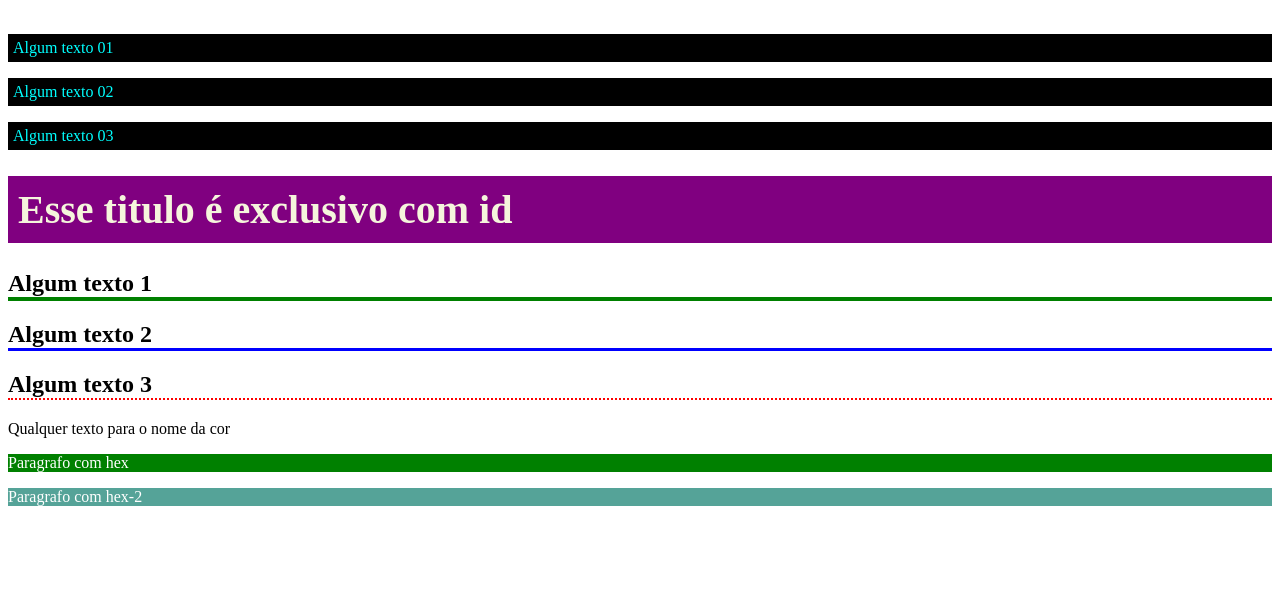
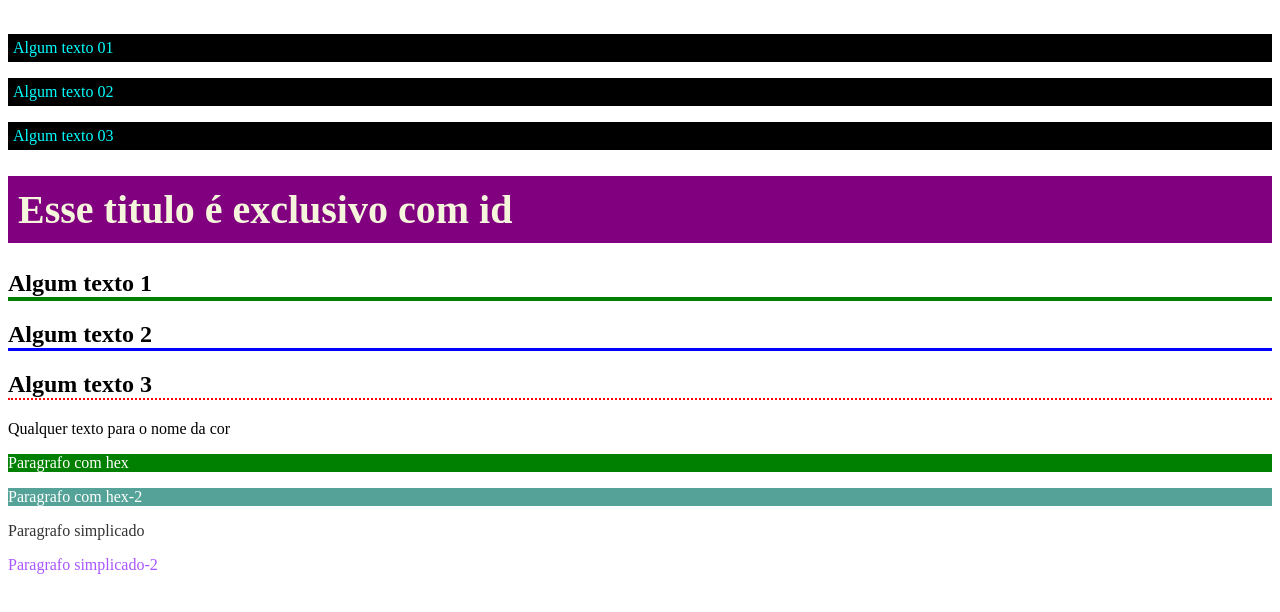
Before and after one commit to wallsp/12-03-html, a plain HTML site: page index.html in a window 1280 px wide. Shown: the part 655-1267 px from the top of the page. Drawn offline with Linux system fonts and the light colour scheme.

Commit message:
13 hex-simplificado

```diff
--- a/css/style.css
+++ b/css/style.css
@@ -49,3 +49,12 @@ h2{
     background-color: #55a398;
     color: white;
 }
+
+.simple-hex{
+    /*  color: #333333; */
+    color: #333;
+}
+.simple-hex-2{
+    /*  color: #aa55ff;  */
+    color: #a5f;
+}
--- a/index.html
+++ b/index.html
@@ -86,6 +86,9 @@
 <p class="hex">Paragrafo com hex</p>
 <p class="hex-2">Paragrafo com hex-2</p>
 
+<!-- 13 hex simplificado -->
+<p class="simple-hex">Paragrafo simplicado</p>
+<p class="simple-hex-2">Paragrafo simplicado-2</p>
 
 </body>
 </html>
```
